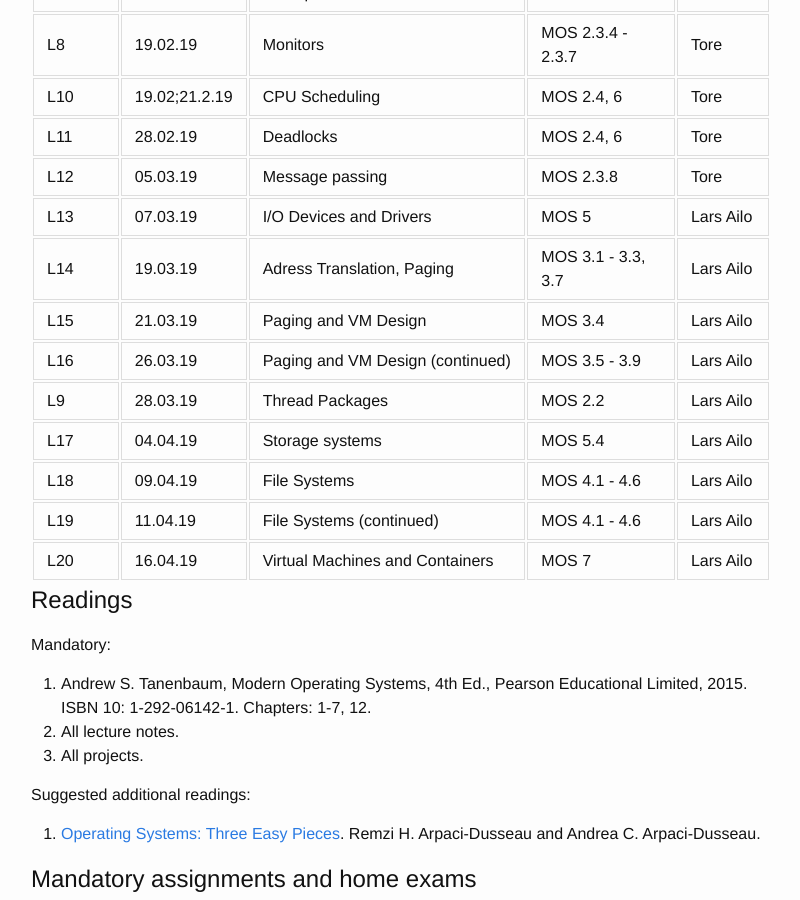
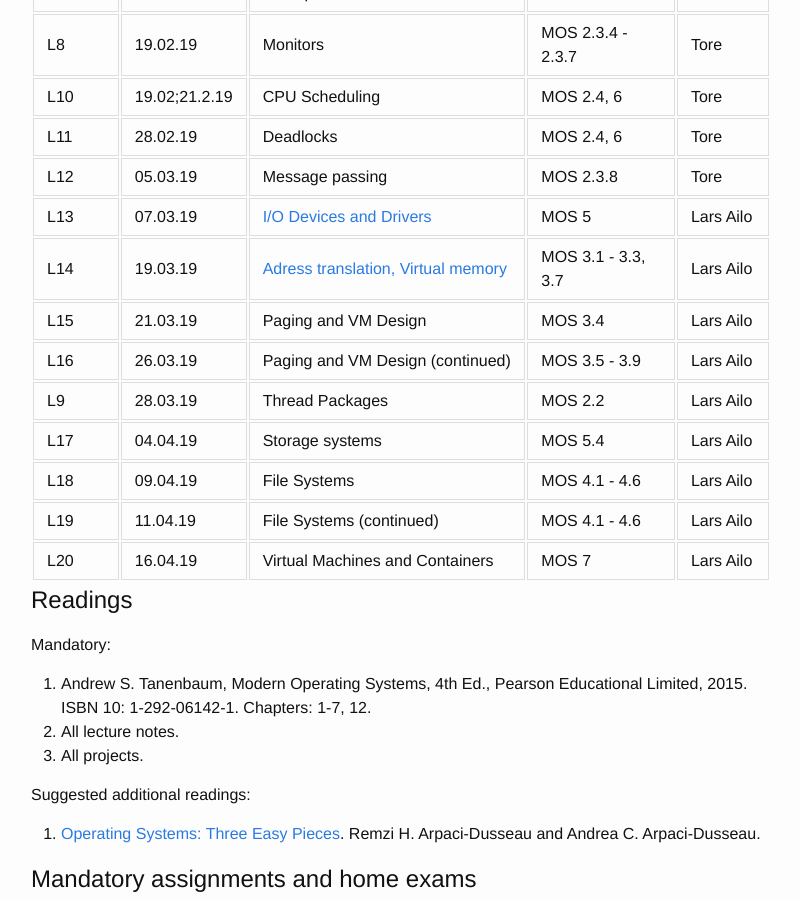
Before and after one commit to uit-inf-2201-s19/uit-inf-2201-s19.github.io, a Jekyll site: the page built from index.md, in a window 1280 px wide and 900 px high, scrolled down 1543 px. Shown: the whole window, without its empty margins (239-1039 px from the left). Built offline with Jekyll 4.4.1, drawn with Linux system fonts in a browser that asks for light colours.

Commit message:
Links in lecture plan to powerpoint files

```diff
--- a/index.md
+++ b/index.md
@@ -59,8 +59,8 @@ All lecture notes are in the [lectures directory](https://github.com/uit-inf-220
 | L10 | 19.02;21.2.19| CPU Scheduling | MOS 2.4, 6 | Tore |
 | L11 | 28.02.19 | Deadlocks | MOS 2.4, 6 | Tore |
 | L12 | 05.03.19 | Message passing | MOS 2.3.8 | Tore |
-| L13 | 07.03.19 | I/O Devices and Drivers  | MOS 5 | Lars Ailo |
-| L14 | 19.03.19 | Adress Translation, Paging | MOS 3.1 - 3.3, 3.7| Lars Ailo |
+| L13 | 07.03.19 | [I/O Devices and Drivers](lectures/13 - IO Devices.pptx)  | MOS 5 | Lars Ailo |
+| L14 | 19.03.19 | [Adress translation, Virtual memory](lectures/14 - Virtual Memory.pptx) | MOS 3.1 - 3.3, 3.7| Lars Ailo |
 | L15 | 21.03.19 | Paging and VM Design | MOS 3.4 | Lars Ailo |
 | L16 | 26.03.19 | Paging and VM Design (continued) | MOS 3.5 - 3.9 | Lars Ailo |
 | L9  | 28.03.19 | Thread Packages | MOS 2.2 | Lars Ailo |
```
